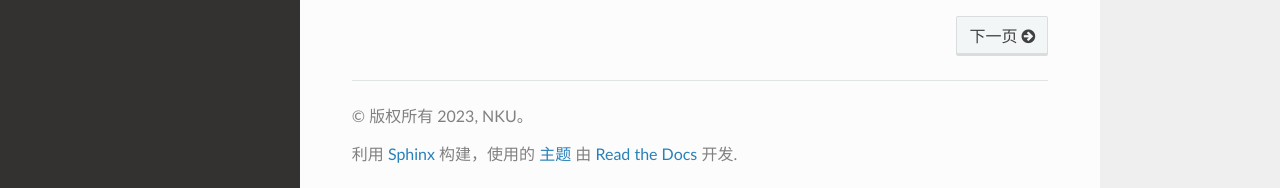
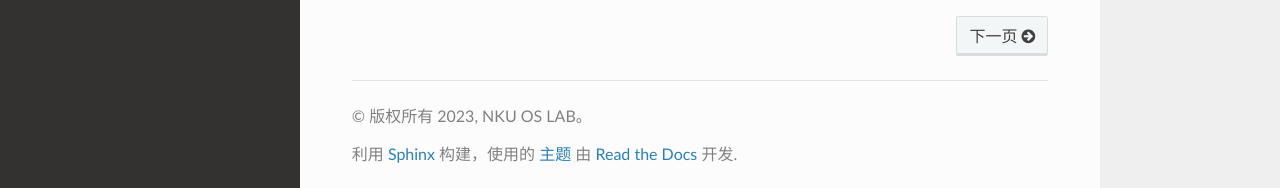
Before and after one commit to TephrocactusHC/2023-NKU-OS-Tutorial, a Sphinx documentation site: the page built from source/index.rst, in a window 1280 px wide and 900 px high, scrolled down 8277 px. Shown: the part 709-897 px from the top of the window. Built offline with Sphinx 7.4.7 and the Read the Docs theme 2.0.0, drawn with Linux system fonts in a browser that asks for light colours.

Commit message:
change conf.py

```diff
--- a/source/conf.py
+++ b/source/conf.py
@@ -12,9 +12,9 @@
 
 
 project = '2023级NKU操作系统实验指导书'
-copyright = '2023, NKU'
+copyright = '2023, NKU OS LAB'
 author = 'NKU助教团队'
-release = '1.0.0'
+release = '1.1.0'
 
 # -- General configuration ---------------------------------------------------
 # https://www.sphinx-doc.org/en/master/usage/configuration.html#general-configuration
```
